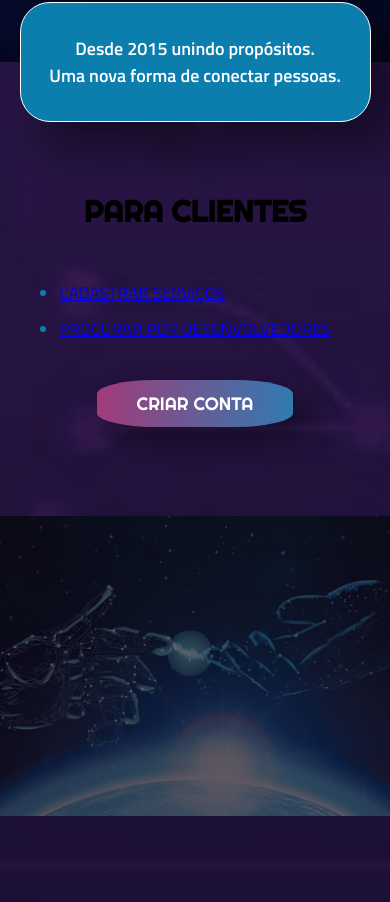
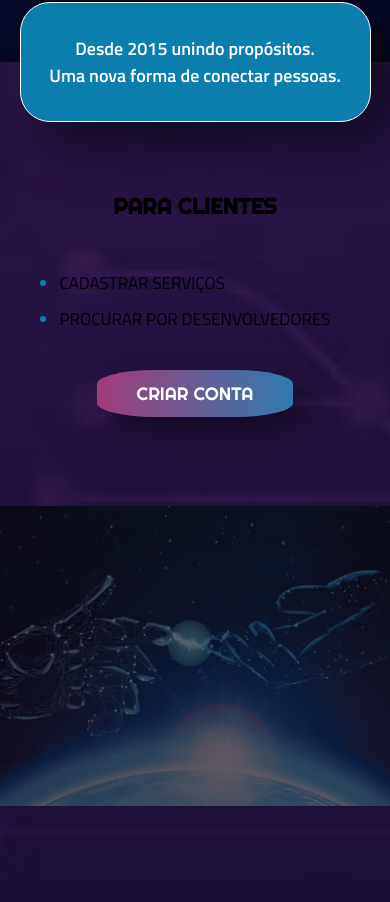
Before and after one commit to alexiamelhado18/vsconnect-react, a React (Vite) app in the folder vsconnect/: page / in a window 390 px wide. Shown: the part 782-1684 px from the top of the page. Built offline with nearby package versions, Linux system fonts and the light colour scheme.

Commit message:
inclusão de id referente a main

```diff
--- a/vsconnect/src/pages/Home/style.css
+++ b/vsconnect/src/pages/Home/style.css
@@ -1,22 +1,5 @@
-
-
 body {
     background-color: #FAFAFA;
-}
-
-
-#sombra{
-    position: fixed;
-    top: 0;
-    right: 110vW;
-    background-color: rgba(0,0,0,0.65);
-
-    width: 130vw;
-    height: 100vh;
-    z-index: 1;
-    overflow: hidden;
-    transition: .5s;
-    backdrop-filter: blur(10px);
 }
 
 .container {
@@ -25,20 +8,20 @@ body {
     margin: 0 auto;
 }
 
-h1 {
+#main_home h1 {
     position: absolute;
     left: -999em;
     width: 1em;
     overflow: hidden;
 }
 
-h2 {
+#main_home h2 {
     font-family: var(--font1);
     font-size: 30px;
     text-transform: uppercase;
 }
 
-h3 {
+#main_home h3 {
     font-size: 28px;
 }
 
@@ -57,6 +40,11 @@ h3 {
     font-size: 22px;
     margin: 10px 0;
     font-family: var(--font2);
+}
+
+#main_home ul li a {
+    text-decoration: none;
+    color: initial;
 }
 
 li::marker {
@@ -225,7 +213,7 @@ li::marker {
     font-family: var(--font2);
 }
 
-#main_home ul{
+#main_home ul {
     margin: 50px 0 50px 25px;
 }
 
@@ -307,37 +295,37 @@ li::marker {
 
 
     /* BANNER */
-    .banner_conteudo{
+    .banner_conteudo {
         font-size: 14px;
         max-width: 500px;
     }
 
-    .banner_slogan_l2{
+    .banner_slogan_l2 {
         margin: 30px;
     }
 
-    .banner_botoes{
+    .banner_botoes {
         flex-direction: column;
         gap: 30px;
         margin-top: 30px;
     }
 
-    .banner_botoes a{
+    .banner_botoes a {
         align-self: center;
     }
 
     .span_dicas img,
     .para_devs img,
-    .clientes_conteudo img{
+    .clientes_conteudo img {
         display: none;
     }
 
     .clientes_texto,
-    .devs_texto{
+    .devs_texto {
         text-align: center;
     }
 
-    .para_devs{
+    .para_devs {
         padding: 0;
     }
 
@@ -346,16 +334,16 @@ li::marker {
     }
 
     /* SERVICOS */
-    .servicos_cards{
+    .servicos_cards {
         flex-direction: column;
         align-items: center;
     }
 
-    .card{
+    .card {
         width: 100%;
     }
 
-    .card2{
+    .card2 {
         margin-top: 100px;
     }
 
@@ -367,11 +355,11 @@ li::marker {
         font-size: 13px;
     }
 
-    .span_cliente{
+    .span_cliente {
         font-size: 18px;
     }
 
-    h2{
+    #main_home h2 {
         font-size: 22px;
     }
 
@@ -387,11 +375,11 @@ li::marker {
         font-size: 16px;
     }
 
-    .clientes_botao_cli{
+    .clientes_botao_cli {
         padding: 12px 40px;
     }
 
-    .clientes_botao_devs{
+    .clientes_botao_devs {
         padding: 9px 40px;
     }
 
```
